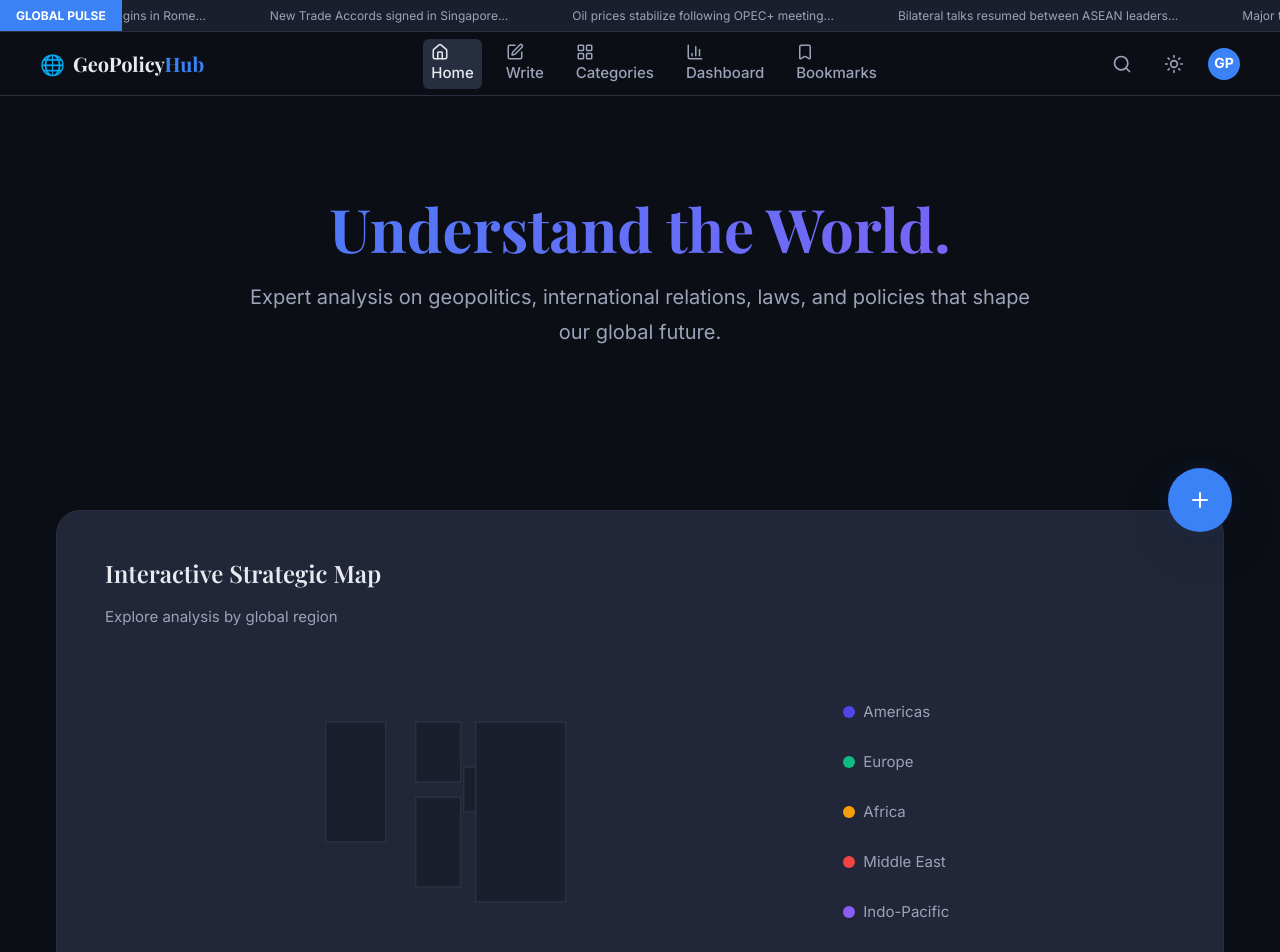
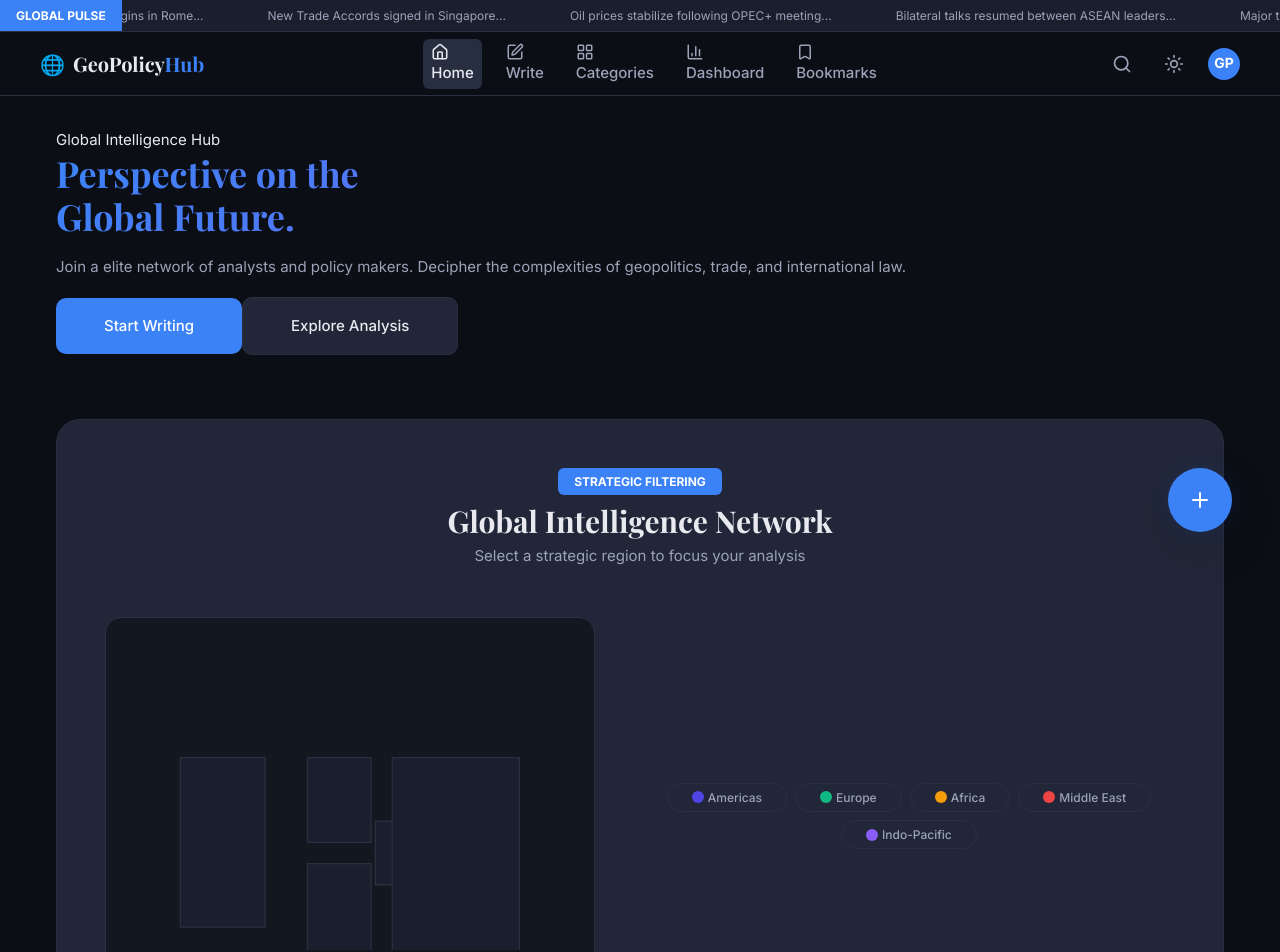
Before and after one commit to DevilEye03/geopolicy-hub, a React (Vite) app: page / in a window 1280 px wide. Shown: the top 952 px of the page. Built offline with nearby package versions, Linux system fonts and the light colour scheme; a web font is replaced by a local one.

Commit message:
Fix: Floating Menu position and Overhaul Home Screen with Elite Hero and Map

```diff
--- a/src/components/ui/GeopoliticsMap.jsx
+++ b/src/components/ui/GeopoliticsMap.jsx
@@ -13,22 +13,28 @@ export function GeopoliticsMap({ onRegionSelect, selectedRegion }) {
 
   return (
     <div className="geopolitics-map-container">
-      <div className="map-header">
-        <h3>Interactive Strategic Map</h3>
-        <p>Explore analysis by global region</p>
+      <div className="map-header" style={{ textAlign: 'center' }}>
+        <div className="summary-badge" style={{ position: 'static', display: 'inline-block', marginBottom: 'var(--space-sm)' }}>Strategic Filtering</div>
+        <h2 className="hero-title" style={{ fontSize: 'var(--text-3xl)', marginBottom: 'var(--space-xs)' }}>Global Intelligence Network</h2>
+        <p style={{ color: 'var(--text-secondary)' }}>Select a strategic region to focus your analysis</p>
       </div>
 
-      <div className="map-wrapper">
-        <svg viewBox="0 0 100 100" className="world-map-svg">
-          {/* Simplified World Map Shapes */}
+      <div className="map-wrapper" style={{ marginTop: 'var(--space-2xl)' }}>
+        <div className="map-svg-container">
+            <svg viewBox="0 0 100 60" className="world-map-svg">
+            {/* Improved World Map Shapes */}
             {regions.map((region) => (
                 <path
                 key={region.id}
                 d={region.path}
-              fill={selectedRegion === region.id ? region.color : (hoveredRegion === region.id ? `${region.color}99` : 'var(--bg-tertiary)')}
-              stroke="var(--border-primary)"
-              strokeWidth="0.5"
+                fill={selectedRegion === region.id ? region.color : (hoveredRegion === region.id ? `${region.color}33` : 'var(--bg-tertiary)')}
+                stroke={selectedRegion === region.id ? region.color : 'var(--border-primary)'}
+                strokeWidth={selectedRegion === region.id ? "1" : "0.3"}
                 className={`map-region ${selectedRegion === region.id ? 'active' : ''}`}
+                style={{
+                    filter: selectedRegion === region.id ? `drop-shadow(0 0 8px ${region.color}66)` : 'none',
+                    transition: 'all 0.4s cubic-bezier(0.4, 0, 0.2, 1)'
+                }}
                 onMouseEnter={() => setHoveredRegion(region.id)}
                 onMouseLeave={() => setHoveredRegion(null)}
                 onClick={() => onRegionSelect(region.id === selectedRegion ? null : region.id)}
@@ -37,12 +43,14 @@ export function GeopoliticsMap({ onRegionSelect, selectedRegion }) {
                 </path>
             ))}
             </svg>
+        </div>
 
-        <div className="map-legend">
+        <div className="map-legend-pills">
           {regions.map((region) => (
             <button
               key={region.id}
-              className={`legend-item ${selectedRegion === region.id ? 'active' : ''}`}
+              className={`legend-pill ${selectedRegion === region.id ? 'active' : ''}`}
+              style={{ '--accent': region.color }}
               onClick={() => onRegionSelect(region.id === selectedRegion ? null : region.id)}
             >
               <span className="legend-dot" style={{ background: region.color }}></span>
@@ -53,9 +61,9 @@ export function GeopoliticsMap({ onRegionSelect, selectedRegion }) {
       </div>
 
       {selectedRegion && (
-        <div className="region-info-toast">
-          Filtering by <strong>{regions.find(r => r.id === selectedRegion)?.name}</strong>
-          <button className="clear-btn" onClick={() => onRegionSelect(null)}>✕</button>
+        <div className="region-info-toast" style={{ maxWidth: '400px', margin: 'var(--space-xl) auto' }}>
+          <span>Viewing intelligence for <strong>{regions.find(r => r.id === selectedRegion)?.name}</strong></span>
+          <button className="clear-btn" onClick={() => onRegionSelect(null)}>Reset Filter</button>
         </div>
       )}
     </div>
--- a/src/index.css
+++ b/src/index.css
@@ -17,6 +17,31 @@
 
   --border-primary: #e2e8f0;
   --border-hover: #cbd5e1;
+
+  /* Spacing */
+  --space-xs: 4px;
+  --space-sm: 8px;
+  --space-md: 16px;
+  --space-lg: 24px;
+  --space-xl: 32px;
+  --space-2xl: 48px;
+  --space-3xl: 64px;
+  --space-4xl: 96px;
+
+  /* Typography */
+  --text-xs: 0.75rem;
+  --text-sm: 0.875rem;
+  --text-base: 1rem;
+  --text-lg: 1.125rem;
+  --text-xl: 1.25rem;
+  --text-2xl: 1.5rem;
+  --text-3xl: 1.875rem;
+  --text-4xl: 2.25rem;
+  --text-5xl: 3rem;
+  --text-6xl: 3.75rem;
+
+  --weight-medium: 500;
+  --weight-bold: 700;
 
   /* Effects */
   --shadow-sm: 0 1px 2px 0 rgb(0 0 0 / 0.05);
@@ -70,6 +95,19 @@ body {
   min-height: 100vh;
 }
 
+#root {
+    width: 100%;
+    margin: 0;
+}
+
+.app-container {
+    width: 100%;
+    max-width: 1400px;
+    margin: 0 auto;
+    padding: 0 var(--space-xl);
+    box-sizing: border-box;
+}
+
 /* Elite Background Patterns */
 .bg-pattern {
   position: fixed;
@@ -121,3 +159,45 @@ body {
   -webkit-background-clip: text;
   -webkit-text-fill-color: transparent;
 }
+
+/* Home Page Specifics */
+.hero-section {
+  padding: var(--space-4xl) 0 var(--space-3xl);
+  text-align: center;
+  position: relative;
+  z-index: 1;
+}
+
+.hero-tag {
+  display: inline-block;
+  padding: var(--space-xs) var(--space-md);
+  background: var(--bg-tertiary);
+  color: var(--accent-primary);
+  border-radius: 100px;
+  font-size: var(--text-xs);
+  font-weight: var(--weight-bold);
+  text-transform: uppercase;
+  margin-bottom: var(--space-md);
+}
+
+.hero-title {
+  font-size: clamp(2.5rem, 8vw, 4.5rem);
+  font-family: var(--font-serif);
+  font-weight: 800;
+  line-height: 1.1;
+  margin-bottom: var(--space-lg);
+}
+
+.hero-subtitle {
+  font-size: var(--text-xl);
+  color: var(--text-secondary);
+  max-width: 700px;
+  margin: 0 auto var(--space-2xl);
+  line-height: 1.6;
+}
+
+.hero-cta {
+  display: flex;
+  gap: var(--space-md);
+  justify-content: center;
+}
--- a/src/pages/Home.jsx
+++ b/src/pages/Home.jsx
@@ -27,12 +27,17 @@ export function Home() {
   }, [selectedRegion]);
 
   return (
-    <div>
-      <section style={{ padding: 'var(--space-3xl) 0', textAlign: 'center' }}>
-        <h1 className="text-gradient" style={{ fontSize: 'var(--text-6xl)', marginBottom: 'var(--space-md)' }}>Understand the World.</h1>
-        <p style={{ fontSize: 'var(--text-xl)', color: 'var(--text-secondary)', maxWidth: '800px', margin: '0 auto', marginBottom: 'var(--space-xl)' }}>
-          Expert analysis on geopolitics, international relations, laws, and policies that shape our global future.
+    <div className="home-page">
+      <section className="hero-section">
+        <div className="hero-tag">Global Intelligence Hub</div>
+        <h1 className="hero-title text-gradient">Perspective on the <br/>Global Future.</h1>
+        <p className="hero-subtitle">
+          Join a elite network of analysts and policy makers. Decipher the complexities of geopolitics, trade, and international law.
         </p>
+        <div className="hero-cta">
+          <Link to="/write" className="btn btn-primary" style={{ padding: 'var(--space-md) var(--space-2xl)' }}>Start Writing</Link>
+          <Link to="/categories" className="btn" style={{ background: 'var(--bg-elevated)', border: '1px solid var(--border-primary)', padding: 'var(--space-md) var(--space-2xl)' }}>Explore Analysis</Link>
+        </div>
       </section>
 
       <GeopoliticsMap
@@ -40,19 +45,25 @@ export function Home() {
         onRegionSelect={setSelectedRegion}
       />
 
-      <section style={{ padding: 'var(--space-2xl) 0' }}>
-        <h2 style={{ marginBottom: 'var(--space-xl)', display: 'flex', alignItems: 'center', gap: 'var(--space-sm)' }}>
-          <span style={{ width: '4px', height: '24px', background: 'var(--accent-primary)', display: 'inline-block', borderRadius: 'var(--radius-sm)' }}></span>
-          {selectedRegion ? `Analysis for ${selectedRegion.replace('-', ' ')}` : 'Featured Insights'}
-        </h2>
-        <div style={{ display: 'grid', gridTemplateColumns: 'repeat(auto-fit, minmax(300px, 1fr))', gap: 'var(--space-xl)' }}>
+      <section style={{ padding: 'var(--space-3xl) 0' }}>
+        <div className="section-header" style={{ marginBottom: 'var(--space-2xl)', display: 'flex', justifyContent: 'space-between', alignItems: 'center' }}>
+            <h2 style={{ display: 'flex', alignItems: 'center', gap: 'var(--space-sm)', margin: 0 }}>
+                <span style={{ width: '4px', height: '28px', background: 'var(--accent-primary)', display: 'inline-block', borderRadius: 'var(--radius-sm)' }}></span>
+                {selectedRegion ? `Analysis for ${selectedRegion.replace('-', ' ')}` : 'Latest Intelligence'}
+            </h2>
+            <Link to="/categories" style={{ color: 'var(--accent-primary)', fontWeight: 'bold', fontSize: 'var(--text-sm)' }}>View all topics →</Link>
+        </div>
+
+        <div style={{ display: 'grid', gridTemplateColumns: 'repeat(auto-fit, minmax(340px, 1fr))', gap: 'var(--space-2xl)' }}>
           {articles.length > 0 ? (
             articles.map(article => (
               <ArticleCard key={article.id} article={article} />
             ))
           ) : (
-            <div style={{ textAlign: 'center', gridColumn: '1 / -1', padding: 'var(--space-3xl)', color: 'var(--text-tertiary)' }}>
-              No articles found for this region yet.
+            <div className="empty-state" style={{ textAlign: 'center', gridColumn: '1 / -1', padding: 'var(--space-4xl)', background: 'var(--bg-secondary)', borderRadius: 'var(--radius-xl)' }}>
+              <h3>No analysis found yet.</h3>
+              <p style={{ color: 'var(--text-secondary)' }}>Be the first to share your perspective on this region.</p>
+              <Link to="/write" className="btn btn-primary" style={{ marginTop: 'var(--space-md)' }}>Draft Article</Link>
             </div>
           )}
         </div>
--- a/src/styles/components.css
+++ b/src/styles/components.css
@@ -595,11 +595,20 @@
     position: fixed;
     bottom: var(--space-2xl);
     right: var(--space-2xl);
-    z-index: var(--z-sticky);
+    left: auto;
+    margin: 0;
+    z-index: 1000;
     display: flex;
     flex-direction: column-reverse;
     align-items: center;
     gap: var(--space-md);
+}
+
+@media (max-width: 768px) {
+    .floating-menu-container {
+        bottom: var(--space-lg);
+        right: var(--space-lg);
+    }
 }
 
 .floating-main-btn {
@@ -758,3 +767,45 @@
 .article-card:hover::after {
     opacity: 1;
 }
+
+.map-svg-container {
+    background: var(--bg-secondary);
+    padding: var(--space-xl);
+    border-radius: var(--radius-lg);
+    border: 1px solid var(--border-primary);
+}
+
+.map-legend-pills {
+    display: flex;
+    flex-wrap: wrap;
+    justify-content: center;
+    gap: var(--space-sm);
+    margin-top: var(--space-xl);
+}
+
+.legend-pill {
+    padding: var(--space-xs) var(--space-lg);
+    border-radius: 100px;
+    background: var(--bg-elevated);
+    border: 1px solid var(--border-primary);
+    color: var(--text-secondary);
+    font-size: var(--text-xs);
+    font-weight: var(--weight-medium);
+    cursor: pointer;
+    transition: var(--transition-fast);
+    display: flex;
+    align-items: center;
+    gap: var(--space-xs);
+}
+
+.legend-pill:hover {
+    border-color: var(--accent);
+    color: var(--text-primary);
+}
+
+.legend-pill.active {
+    background: var(--accent);
+    color: white;
+    border-color: var(--accent);
+    box-shadow: 0 4px 12px var(--accent) 44;
+}
```
Lines whose indentation alone changed are shown as unchanged.
